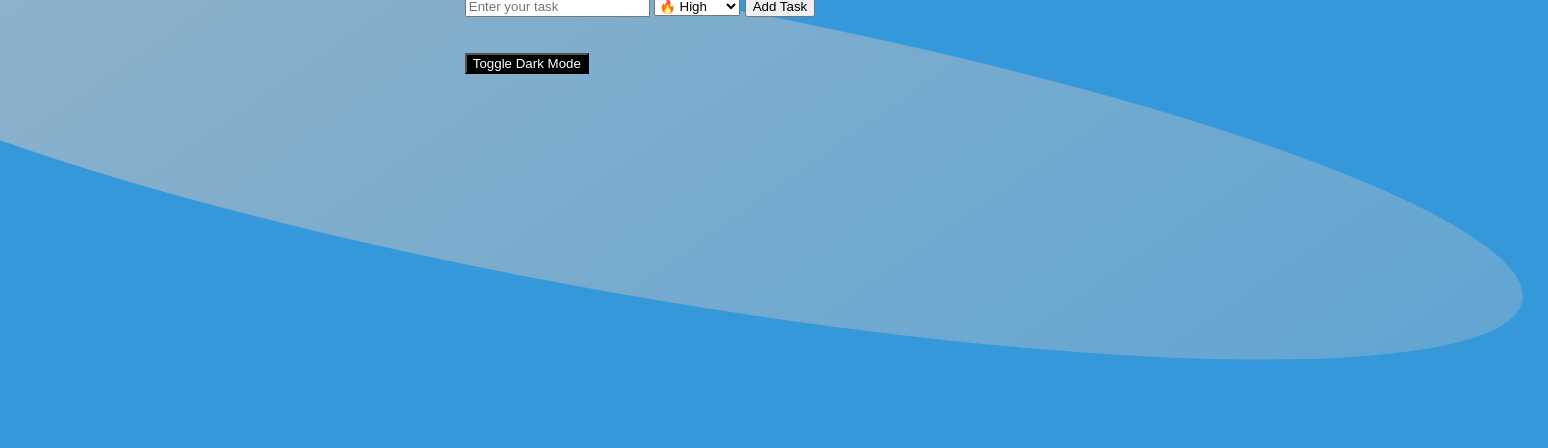
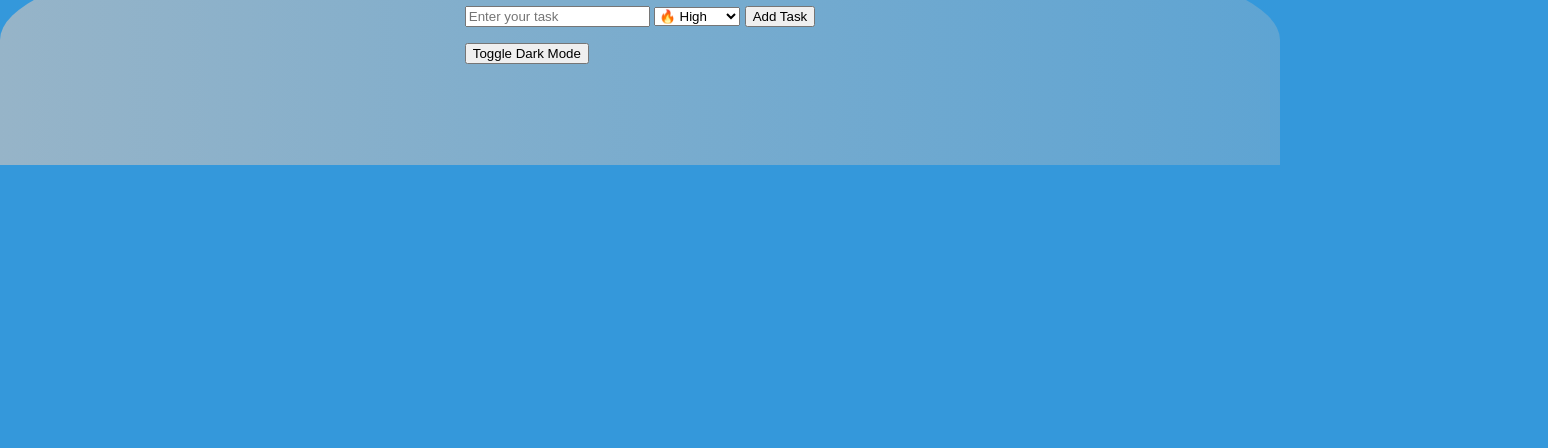
Before and after one commit to J-murco/To-Do-list-web, a plain HTML site: page index.html in a window 1280 px wide. Shown: the part 405-853 px from the top of the page, 1548 px wide, since content can reach past the window. After the commit the page ends 800 px from the top, so only its background shows below. Drawn offline with Linux system fonts and the light colour scheme.

Commit message:
Update styles.css

```diff
--- a/project/styles.css
+++ b/project/styles.css
@@ -17,13 +17,13 @@ body {
 body::before {
     content: "";
     position: absolute;
-    top: 50%;
-    left: -20%;
-    width: 140%;
-    height: 300px;
-    background: linear-gradient(135deg, rgba(192, 192, 192, 0.7), rgba(192, 192, 192, 0.3));
-    border-radius: 50%;
-    transform: rotate(10deg);
+    top: 40%;
+    left: 0;
+    width: 100%;
+    height: 250px;
+    background: linear-gradient(to right, rgba(192, 192, 192, 0.7), rgba(192, 192, 192, 0.3));
+    border-radius: 50% 50% 0 0;
+    transform: rotate(0deg);
     z-index: -1;
 }
 
@@ -33,12 +33,7 @@ body::before {
     color: black;
 }
 
-/* Dark Mode Single S-Shaped Stripe (Red) */
+/* Dark Mode Single S-Shaped Stripe (Red Gradient) */
 .dark-mode::before {
-    background: linear-gradient(135deg, rgba(255, 50, 50, 0.7), rgba(255, 50, 50, 0.3));
+    background: linear-gradient(to right, rgba(255, 50, 50, 0.7), rgba(255, 50, 50, 0.3));
 }
-#darkModeToggle {
-    margin-top: 20px;
-    background: black;
-    color: white;
-}
```
